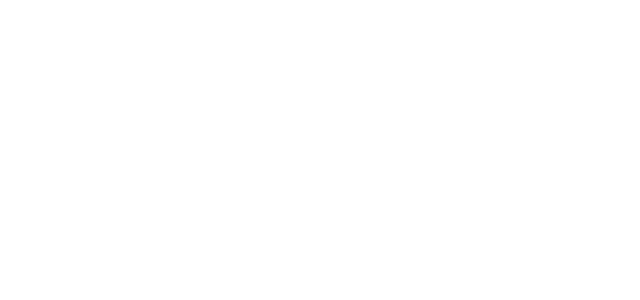
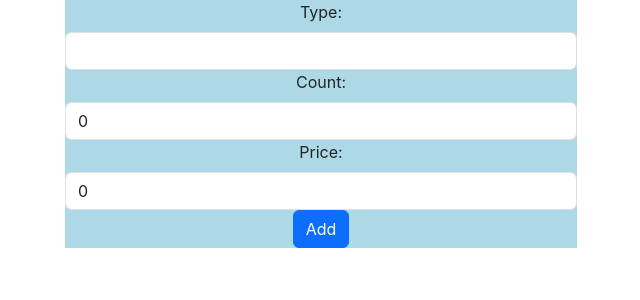
Before and after one commit to Wantonius/Opikoodia2023UMKesa, a React (Create React App) app in the folder react/50_shopping_app/01_stage/frontend/: page / in a window 1280 px wide. Shown: the top 300 px of the page, without its empty margins (319-959 px from the left). Built offline with nearby package versions, Linux system fonts and the light colour scheme.

Commit message:
shopping app frontend 1

```diff
--- a/react/50_shopping_app/01_stage/frontend/public/index.html
+++ b/react/50_shopping_app/01_stage/frontend/public/index.html
@@ -25,7 +25,7 @@
       work correctly both with client-side routing and a non-root public URL.
       Learn how to configure a non-root public URL by running `npm run build`.
     -->
-    <title>React App</title>
+    <title>Shopping App</title>
   </head>
   <body>
     <noscript>You need to enable JavaScript to run this app.</noscript>
--- a/react/50_shopping_app/01_stage/frontend/src/App.js
+++ b/react/50_shopping_app/01_stage/frontend/src/App.js
@@ -1,6 +1,8 @@
 import logo from './logo.svg';
 import './App.css';
 import {useState,useEffect} from 'react';
+import ShoppingForm from './components/ShoppingForm';
+
 function App() {
 
 	const [state,setState] = useState({
@@ -105,7 +107,7 @@
 
 	return (
 		<div className="App">
-
+			<ShoppingForm addItem={addItem}/>
 		</div>
 	);
 }
--- /dev/null
+++ b/react/50_shopping_app/01_stage/frontend/src/components/ShoppingForm.js
@@ -0,0 +1,69 @@
+import {useState} from 'react';
+
+const ShoppingForm = (props) => {
+
+	const [state,setState] = useState({
+		type:"",
+		count:0,
+		price:0
+	})
+
+	const onChange = (event) => {
+		setState((state) => {
+			return {
+				...state,
+				[event.target.name]:event.target.value
+			}
+		})
+	}
+
+	const onSubmit = (event) => {
+		event.preventDefault();
+		let item = {
+			...state
+		}
+		props.addItem(item);
+		setState({
+			type:"",
+			count:0,
+			price:0
+		})
+	}
+
+	return(
+		<div style={{
+			"backgroundColor":"lightblue",
+			"margin":"auto",
+			"width":"40%",
+			"textAlign":"center"
+		}}>
+			<form className="mb-5" onSubmit={onSubmit}>
+				<label htmlFor="type" className="form-label">Type:</label>
+				<input type="text"
+						className="form-control"
+						name="type"
+						id="type"
+						onChange={onChange}
+						value={state.type}/>
+				<label htmlFor="count" className="form-label">Count:</label>
+				<input type="number"
+						className="form-control"
+						name="count"
+						id="count"
+						onChange={onChange}
+						value={state.count}/>
+				<label htmlFor="price" className="form-label">Price:</label>
+				<input type="number"
+						className="form-control"
+						name="price"
+						id="price"
+						step="0.01"
+						onChange={onChange}
+						value={state.price}/>
+				<input type="submit" className="btn btn-primary" value="Add"/>
+			</form>
+		</div>
+	)
+}
+
+export default ShoppingForm;
```
